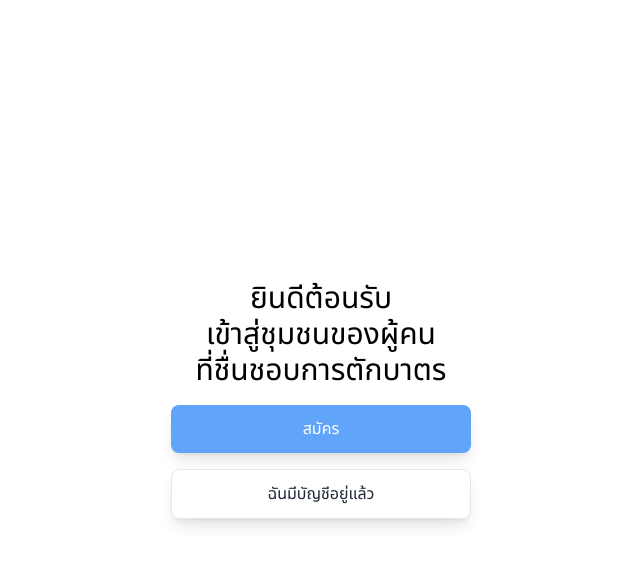
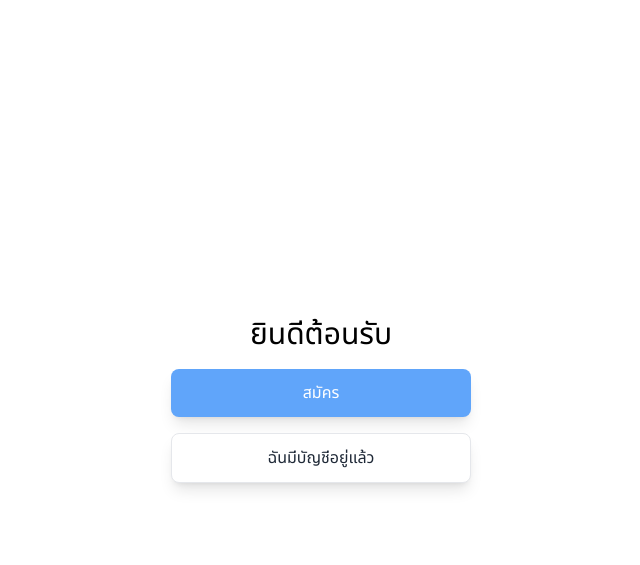
Before and after one commit to Jarkapat/AomTang, a Django app: page / in a window 1280 px wide. Shown: the top 565 px of the page, without its empty margins (319-959 px from the left). Run offline with Django 5.2, Linux system fonts and the light colour scheme; some libraries are stand-ins or nearby versions.

Commit message:
Update home_page.html

```diff
--- a/A/B/templates/home_page.html
+++ b/A/B/templates/home_page.html
@@ -3,7 +3,6 @@
 <head>
     <meta charset="UTF-8">
     <meta name="viewport" content="width=device-width, initial-scale=1.0">
-    <title>Monklingo - Welcome</title>
     <script src="https://cdn.tailwindcss.com"></script>
     <link rel="preconnect" href="https://fonts.googleapis.com">
     <link rel="preconnect" href="https://fonts.gstatic.com" crossorigin>
@@ -19,7 +18,7 @@
 <body class="flex items-center justify-center min-h-screen">
     <div class="flex flex-col items-center space-y-4 text-center">
         <h2 class="text-2xl md:text-3xl noto">
-            ยินดีต้อนรับ<br>เข้าสู่ชุมชนของผู้คน<br>ที่ชื่นชอบการตักบาตร
+            ยินดีต้อนรับ
         </h2>
         <a href="/register" class="noto w-[300px] py-3 bg-blue-400 text-white text-center rounded-lg shadow-lg hover:bg-blue-600 focus:outline-none focus:ring-2 focus:ring-blue-500 focus:ring-opacity-50">
             สมัคร
```
